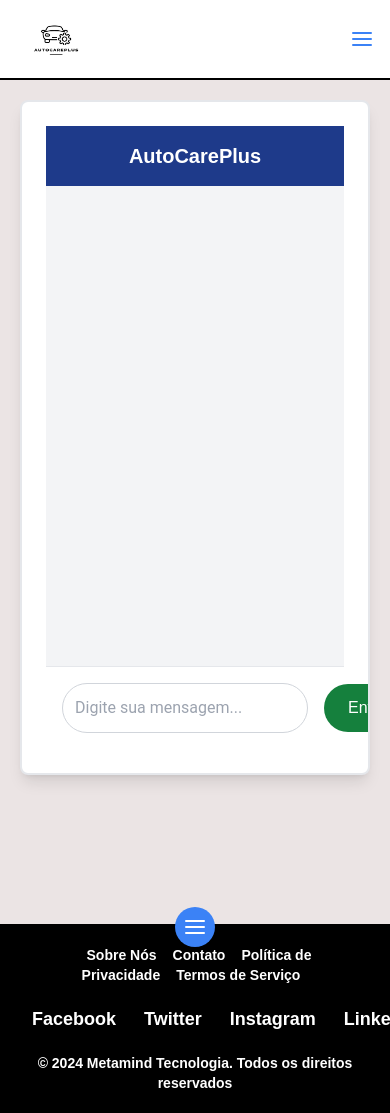
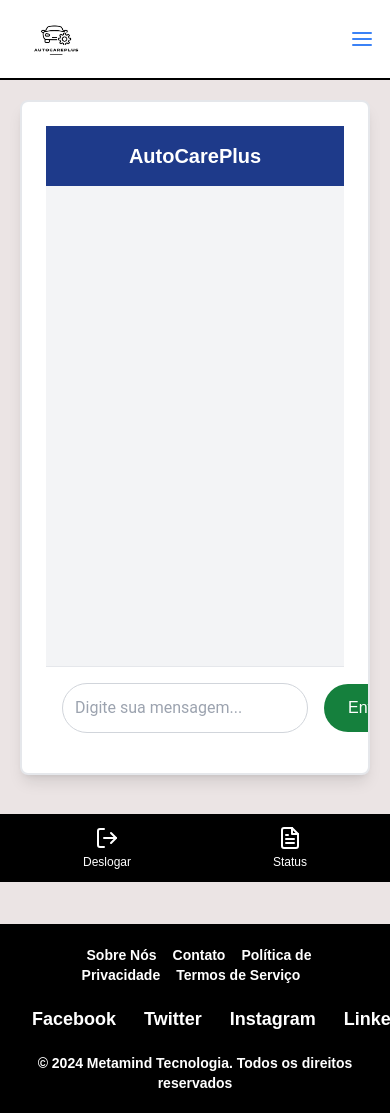
Before and after one commit to joao1015/AutoCarePlus-IA-regenerativa-Com-nextJS, a Next.js app in the folder autocare/: page /LogadoCliente in a window 390 px wide. Shown: the top 1113 px of the page. Built offline with nearby package versions, Linux system fonts and the light colour scheme.

Commit message:
Ajustando botao em telas pequenas

```diff
--- a/autocare/src/Components/SideBar/index.tsx
+++ b/autocare/src/Components/SideBar/index.tsx
@@ -2,7 +2,7 @@
 
 import React, { useEffect, useState } from 'react';
 import Link from 'next/link';
-import { FiMenu, FiX } from 'react-icons/fi';
+import { FiLogOut, FiFileText } from 'react-icons/fi';
 
 interface Usuario {
   id: number;
@@ -16,7 +16,6 @@ interface Usuario {
 
 const Sidebar: React.FC = () => {
   const [usuario, setUsuario] = useState<Usuario | null>(null);
-  const [isOpen, setIsOpen] = useState(false);
 
   useEffect(() => {
     if (typeof window !== 'undefined') {
@@ -37,42 +36,24 @@ const Sidebar: React.FC = () => {
     }
   };
 
-  const toggleSidebar = () => {
-    setIsOpen(!isOpen);
-  };
-
   return (
     <>
 
-      <button
-  onClick={toggleSidebar}
-  className="md:hidden absolute top-[24cm] left-1/2 transform -translate-x-1/2 z-50 text-white bg-blue-500 p-2 rounded-full"
->
-  {isOpen ? <FiX size={24} /> : <FiMenu size={24} />}
-</button>
 
+     {/* Botões fixos na parte inferior para telas pequenas */}
+<div className="absolute bottom-[-1cm] left-0 right-0 bg-black text-white flex justify-around p-3 md:hidden z-50">
+  <button onClick={handleLogout} className="flex flex-col items-center text-white">
+    <FiLogOut size={24} />
+    <span className="text-xs mt-1">Deslogar</span>
+  </button>
+  <Link href="/Status">
+    <div className="flex flex-col items-center text-white">
+      <FiFileText size={24} />
+      <span className="text-xs mt-1">Status</span>
+    </div>
+  </Link>
+</div>
 
-
-      <div
-        className={`fixed top-0 left-0 w-full h-full bg-black bg-opacity-75 flex items-center justify-center ${
-          isOpen ? 'block' : 'hidden'
-        } md:hidden`}
-      >
-        {/* Em telas pequenas, exibe apenas o botão "Deslogar" quando o menu é aberto */}
-        <div className="text-white text-center">
-          <button
-            onClick={handleLogout}
-            className="bg-[#117500] text-white border-none cursor-pointer rounded-lg transition-colors duration-300 hover:bg-[#0d5b00]"
-            style={{
-              padding: '10px 20px',
-              fontSize: '16px',
-              borderRadius: '8px',
-            }}
-          >
-            Deslogar
-          </button>
-        </div>
-      </div>
 
       {/* Sidebar para telas maiores */}
       <div className="hidden md:flex md:flex-col md:w-[270px] md:h-auto md:bg-black md:text-white md:p-5 md:font-poppins">
```
